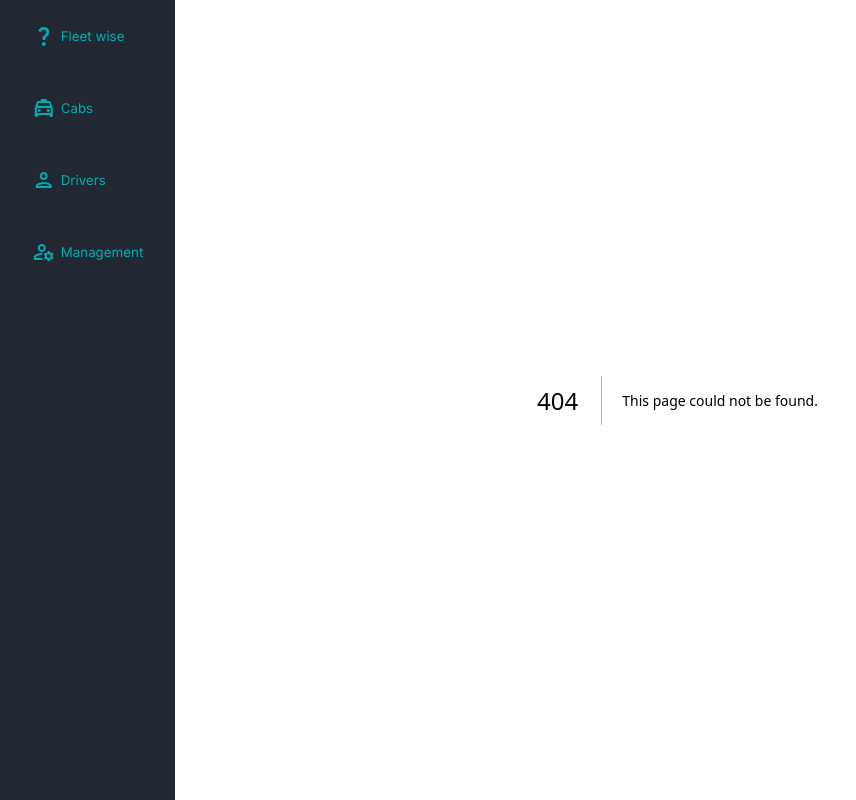
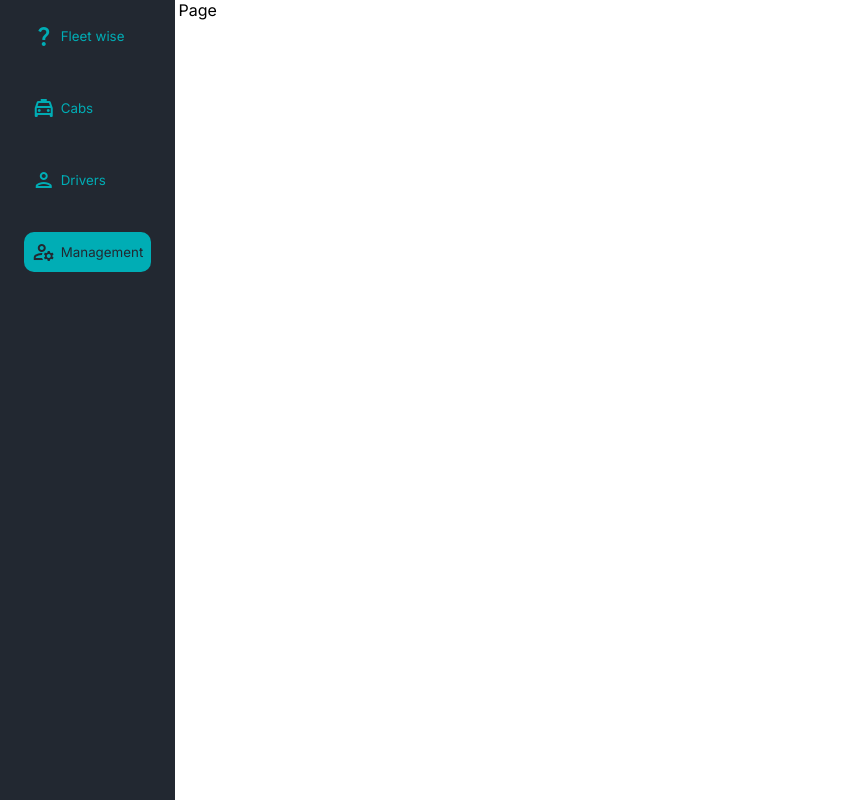
Before and after one commit to DineshK-1/fleetwise, a Next.js app: page /Manage in a window 1280 px wide. Before the commit this address had no page. Shown: the whole page, without its empty margins (0-856 px from the left). Built offline with nearby package versions, Linux system fonts and the light colour scheme.

Commit message:
Styling changes

```diff
--- /dev/null
+++ b/app/Manage/page.jsx
@@ -0,0 +1,7 @@
+export default function ManagementPage() {
+    return (
+      <div className="Manage">
+        Management Page
+      </div>
+    )
+  }
--- a/app/components/Sidebar.component.jsx
+++ b/app/components/Sidebar.component.jsx
@@ -14,7 +14,7 @@ export default function Sidebar({ child }) {
                 <NavItem text={"Fleet wise"} icon={"question_mark"} expanded={expanded} link={"/"} />
                 <NavItem text={"Cabs"} icon={"local_taxi"} expanded={expanded} link={"/Cabs"} />
                 <NavItem text={"Drivers"} icon={"person"} expanded={expanded} link={"/Drivers"} />
-                <NavItem text={"Management"} icon={"manage_accounts"} expanded={expanded} link={"/Mangement"} />
+                <NavItem text={"Management"} icon={"manage_accounts"} expanded={expanded} link={"/Manage"} />
             </div>
         </div>
     )
--- a/app/components/nav-item.component.jsx
+++ b/app/components/nav-item.component.jsx
@@ -1,9 +1,15 @@
+"use client"
+
+import { usePathname } from 'next/navigation';
 import Link from "next/link";
 
 export default function NavItem({ text, icon, expanded, link }) {
+
+    const pathname = usePathname();
+
     return (
         <Link href={link}>
-            <div className="nav-item">
+            <div className={"nav-item" + (pathname === link ? " active" : "")}>
                 <span className="material-icons-outlined">{icon}</span>
                 <span className={"text" + (expanded ? "" : " hide")}>{text}</span>
             </div>
--- a/app/drivers/page.jsx
+++ b/app/drivers/page.jsx
@@ -1,7 +1,7 @@
-export default function Home() {
+export default function DriversPage() {
     return (
-      <div className="home">
-        TESTTTT
+      <div className="Drivers">
+        Driver Page
       </div>
     )
   }
--- a/app/globals.css
+++ b/app/globals.css
@@ -155,7 +155,7 @@ a {
   color: #222831;
 }
 
-.sidebar .Navigation .nav-item:hover {
+.nav-item.active {
   background-color: #00ADB5;
-  color: #222831;
+  color: #222831 !important;
 }
```
